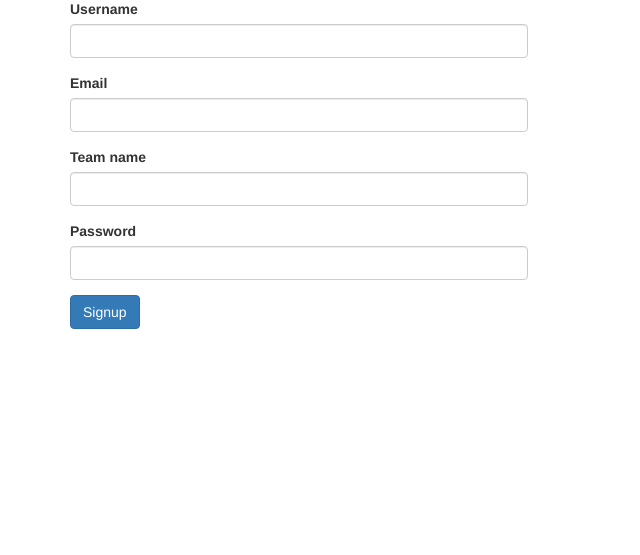
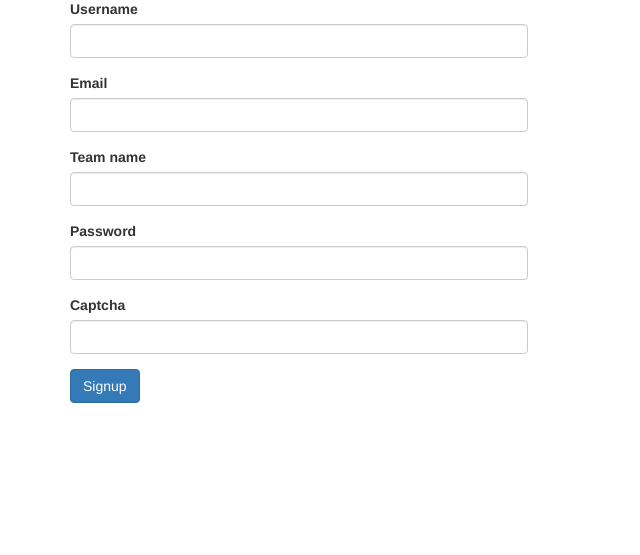
Before and after one commit to GaryA/antlog, a Yii app: template views/site/signup.php in a window 1280 px wide. Shown: the part 171-726 px from the top of the page, without its empty margins (0-640 px from the left). Run offline with PHP 8.4 and a stand-in for Yii, Linux system fonts and the light colour scheme; the template is opened without the code that fills it: most values are stand-ins (such as "Sample title", 1, 10 or a date in 2020); form fields are guessed from the names that the template uses; data that the repository does not hold is empty; some libraries are stand-ins or nearby versions.

Commit message:
Added captcha to user signup form

```diff
--- a/composer.json
+++ b/composer.json
@@ -18,8 +18,7 @@
         "yiisoft/yii2-bootstrap": "*",
         "yiisoft/yii2-swiftmailer": "*",
 		"kartik-v/yii2-widgets": "*",
-		"2amigos/yii2-grid-view-library" : "*",
-		"mdmsoft/yii2-captcha": "1.0.0"
+		"2amigos/yii2-grid-view-library" : "*"
     },
     "require-dev": {
         "yiisoft/yii2-codeception": "*",
--- a/models/SignupForm.php
+++ b/models/SignupForm.php
@@ -14,6 +14,7 @@ class SignupForm extends Model
     public $email;
     public $password;
     public $team_name;
+    public $captcha;
 
     /**
      * @inheritdoc
@@ -37,6 +38,9 @@ class SignupForm extends Model
 
             ['password', 'required'],
             ['password', 'string', 'min' => 5],
+
+        	['captcha', 'captcha'],
+        	['captcha', 'required'],
         ];
     }
 
--- a/views/site/signup.php
+++ b/views/site/signup.php
@@ -1,6 +1,7 @@
 <?php
 use yii\helpers\Html;
 use yii\bootstrap\ActiveForm;
+use yii\captcha\Captcha;
 
 /* @var $this yii\web\View */
 /* @var $form yii\bootstrap\ActiveForm */
@@ -21,6 +22,7 @@ $this->params['breadcrumbs'][] = $this->title;
                 <?= $form->field($model, 'email')->input('email') ?>
                 <?= $form->field($model, 'team_name') ?>
                 <?= $form->field($model, 'password')->passwordInput() ?>
+    			<?= $form->field($model, 'captcha')->widget(Captcha::className()) ?>
                 <div class="form-group">
                     <?= Html::submitButton('Signup', ['class' => 'btn btn-primary', 'name' => 'signup-button']) ?>
                 </div>
--- a/views/user/create.php
+++ b/views/user/create.php
@@ -4,7 +4,7 @@ use yii\helpers\Html;
 
 
 /* @var $this yii\web\View */
-/* @var $model app\models\Team */
+/* @var $model app\models\User */
 
 $this->title = 'Create Team';
 $this->params['breadcrumbs'][] = ['label' => 'Teams', 'url' => ['index']];
```
Also changed, not shown: controllers/SiteController.php (+8 -1 lines), views/user/_form.php (line endings or trailing spaces).
